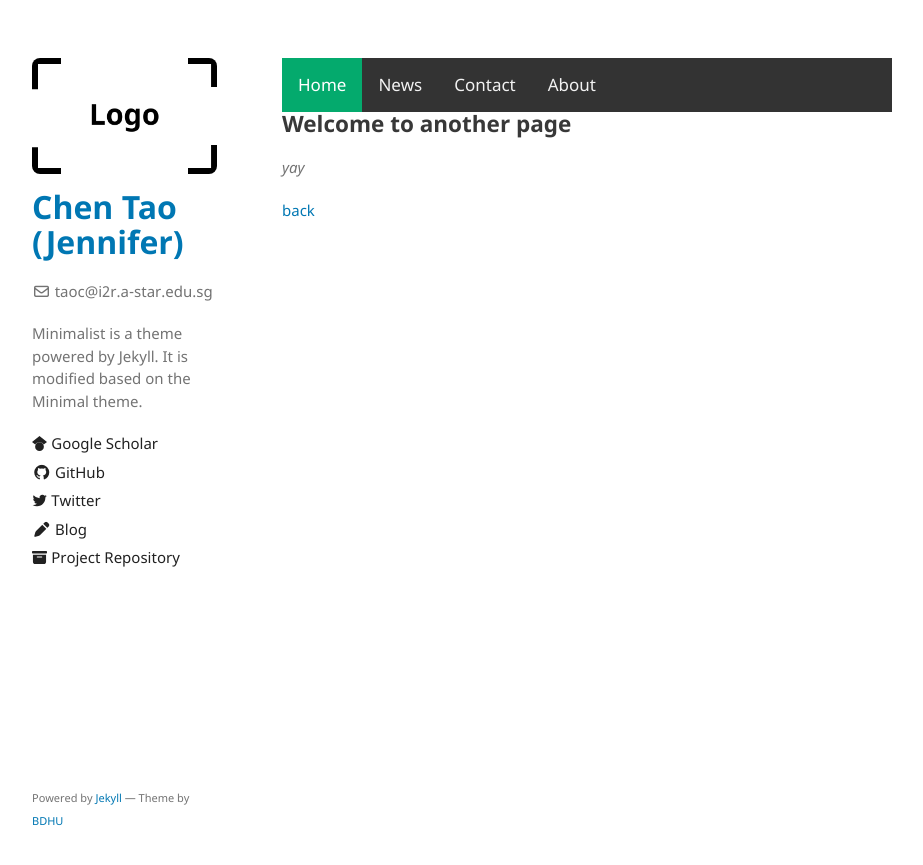
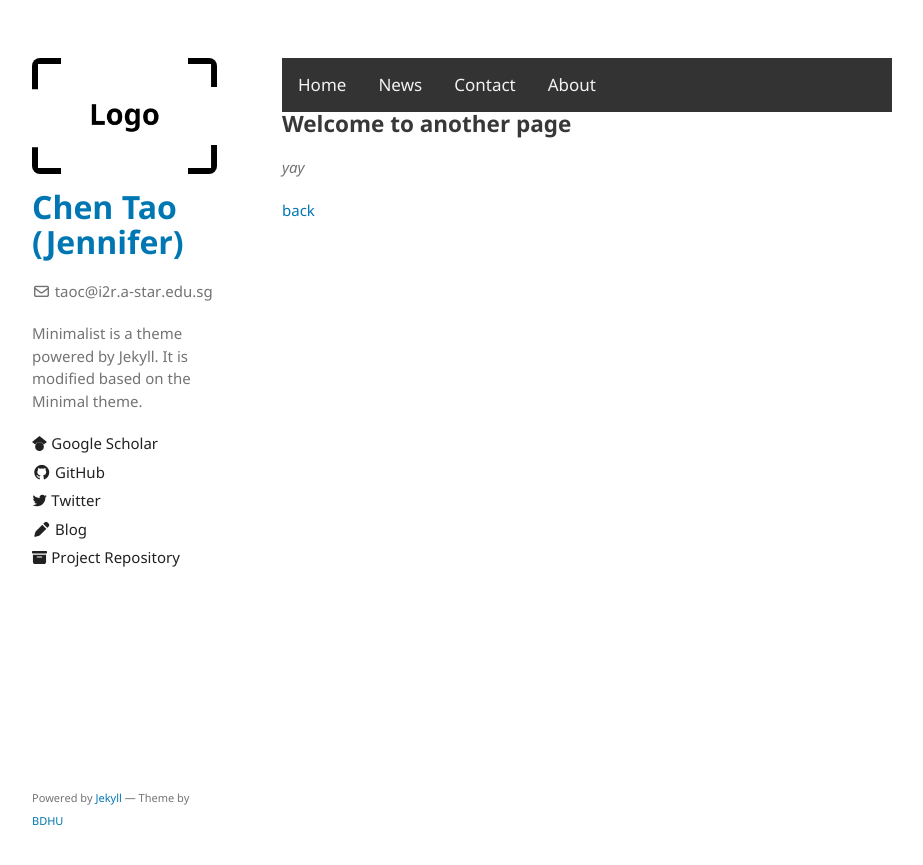
Before and after one commit to TAOC0002/TAOC0002.github.io, a Jekyll site: the page built from another-page.md, in a window 1280 px wide. Shown: the top 865 px of the page, without its empty margins (178-1101 px from the left). Built offline with Jekyll 4.4.1, drawn with Linux system fonts in a browser that asks for light colours; our own code applies the rules of GitHub Pages for plain Markdown files.

Commit message:
Update style.scss

```diff
--- a/assets/css/style.scss
+++ b/assets/css/style.scss
@@ -82,11 +82,5 @@
 }
 
 .topnav a:hover {
-  background-color: #ddd;
-  color: black;
+  color: #04AA6D;
 }
-
-.topnav a.active {
-  background-color: #04AA6D;
-  color: white;
-}
```
